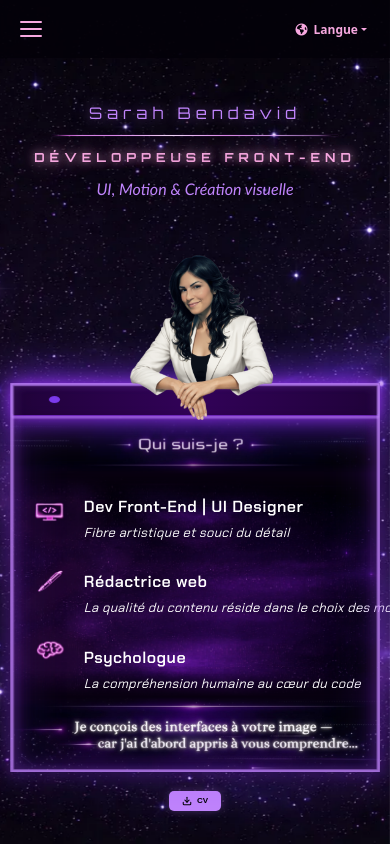
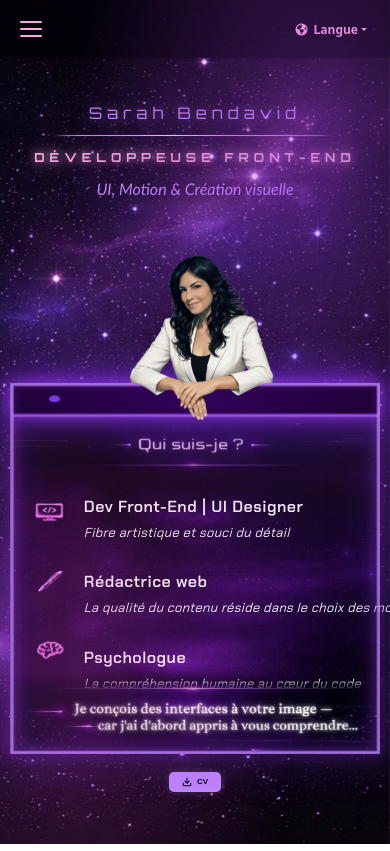
Before and after one commit to SarahBendavid/Porfolio-de-Sarah, a React (Vite) app: page /#/ in a window 390 px wide. Built offline with nearby package versions, Linux system fonts and the light colour scheme.

Commit message:
Couleur et fond

```diff
--- a/src/Assets/styles/Main/Accueil/LeftZone.css
+++ b/src/Assets/styles/Main/Accueil/LeftZone.css
@@ -272,6 +272,10 @@
   .cadre-svg {
     top: 42.1vw;
   }
+
+  .cadre-img-bot {
+    margin-top: -3%;
+  }
 }
 
 @media (max-width: 630px) {
@@ -294,6 +298,10 @@
 
   .cadre-svg {
     top: 41.9vw;
+  }
+
+  .cadre-img-bot {
+    margin-top: -5%;
   }
 }
 
@@ -321,7 +329,9 @@
 
 @media (max-width: 480px) {
 
-
+.cadre-skills-section {
+    gap: 15%;
+  }
 }
 
 @media (max-width: 450px) {
--- a/src/Composants/BackgroundBody.jsx
+++ b/src/Composants/BackgroundBody.jsx
@@ -2,20 +2,36 @@ import bgImage from "../Assets/images/Background.webp";
 
 export default function BackgroundBody() {
   return (
+    <>
       <img
         src={bgImage}
         aria-hidden="true"
         alt=""
         style={{
-        position:   "fixed",
-        top:        0,
-        left:       0,
-        width:      "100%",
-        height:     "100%",
-        objectFit:  "cover",
-        zIndex:     0,
+          position:      "fixed",
+          top:           0,
+          left:          0,
+          width:         "100%",
+          height:        "100%",
+          objectFit:     "cover",
+          objectPosition: "center right",
+          zIndex:        0,
           pointerEvents: "none",
         }}
       />
+      <div
+        aria-hidden="true"
+        style={{
+          position:   "fixed",
+          inset:      0,
+          zIndex:     1,
+          pointerEvents: "none",
+          background: `
+            radial-gradient(ellipse at 80% 20%, rgba(160, 60, 220, 0.35) 0%, transparent 55%),
+            radial-gradient(ellipse at 20% 80%, rgba(200, 60, 180, 0.25) 0%, transparent 50%)
+          `,
+        }}
+      />
+    </>
   );
 }
```
Lines whose indentation alone changed are shown as unchanged.
